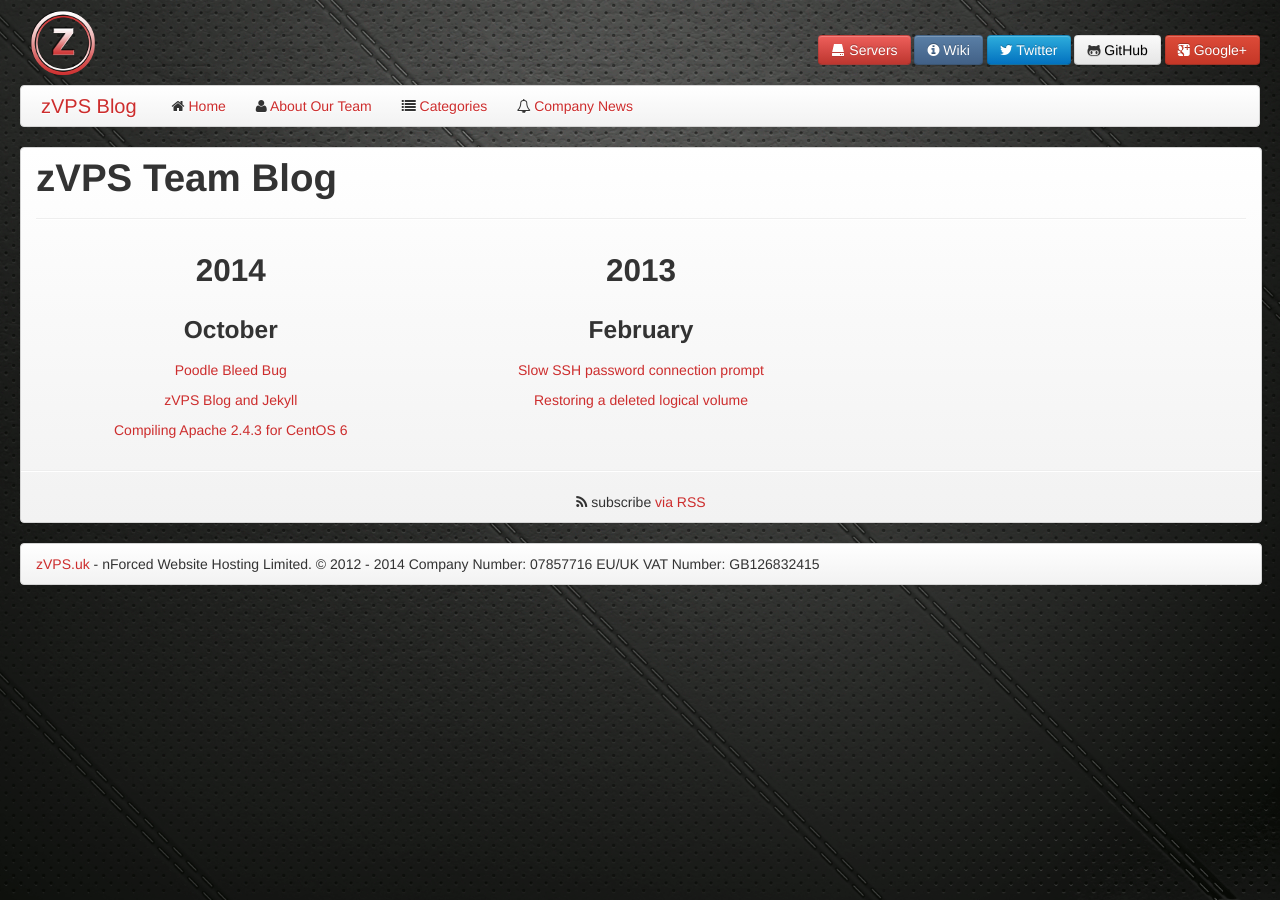
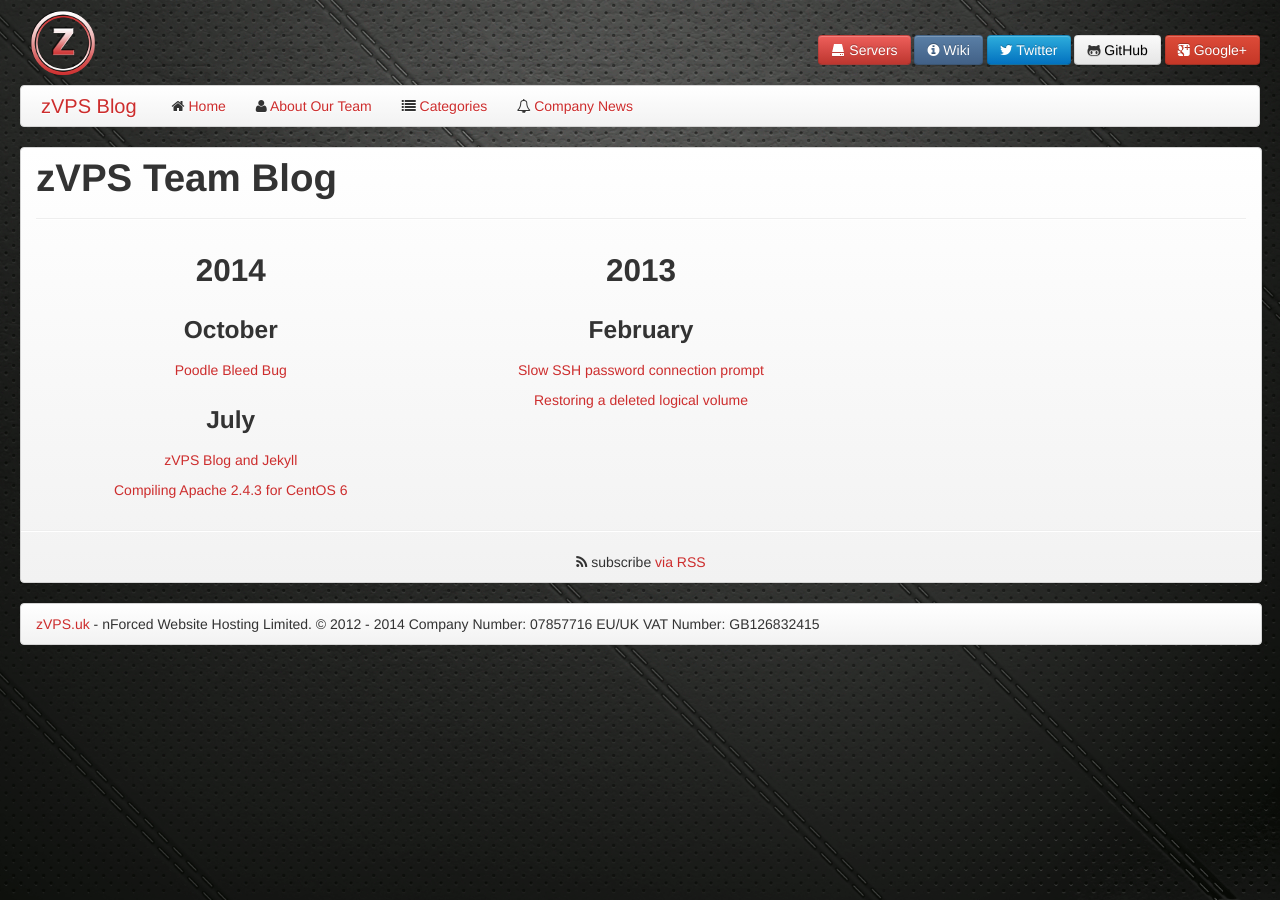
Before and after one commit to Caffe1neAdd1ct/zvps-blog, a Jekyll site: the page built from index.html, in a window 1280 px wide. Built offline with Jekyll 4.4.1, drawn with Linux system fonts in a browser that asks for light colours.

Commit message:
Fixed posts in same year not splitting into months correctly.

```diff
--- a/index.html
+++ b/index.html
@@ -30,10 +30,10 @@
             {% if forloop.first %}
 
                 {% assign count = '0' %}
-
-
-                            <div class="row-fluid"><!-- start the first row container of years -->
-                            <div class="span4" style="text-align: center;"><!-- starts the span4 container around each year -->
+                <!-- First Year Row Started -->
+                <div class="row-fluid">
+                <!-- First Year Col Started -->
+                <div class="span4" style="text-align: center;">
                     <div class="row-fluid">
                         <div class="span12">
                             <h2 id="{{ this_year }}-ref">{{this_year}}</h2>
@@ -63,9 +63,8 @@
                         </div>
                     </div>
 
-
-                        {% elsif this_year == next_year %}
-
+            {% elsif this_year == next_year and this_month == next_month %}
+            <!-- same year and month just print post -->
                 <div class="row-fluid">
                     <div class="span12">
                         <div class="container-fluid">
@@ -84,9 +83,37 @@
                         </div>
                     </div>
                 </div>
-                        {% else %}
 
-                            {% if this_year != next_year %}
+
+            {% elsif this_year == next_year and this_month != next_month %}
+            <!-- Starting next month -->
+
+                <div class="row-fluid">
+                    <div class="span12">
+                        <div class="container-fluid">
+                            <div class="row-fluid">
+                                <div class="span12">
+                                    <h3 id="{{ this_year }}-{{ this_month }}-ref">{{ this_month }}</h3>
+                                </div>
+                            </div>
+                            <div class="row-fluid">
+                                <div class="span12">
+                                    <div class="container-fluid">
+                                        <div class="row-fluid">
+                                            <div class="span12">
+                                                <a href="{{ post.url }}">{{ post.title }}</a>
+                                            </div>
+                                        </div>
+                                    </div>
+                                </div>
+                            </div>
+
+                        </div>
+                    </div>
+                </div>
+
+            {% elsif this_year != next_year and this_month != next_month %}
+
             <hr class="visible-phone">
                 </div><!-- ends the span4 container around year change -->
                 <!-- start calculation from count if a new row is needed -->
@@ -137,31 +164,11 @@
                         </div>
                     </div>
 
-                            {% else %}
-
-                                {% if this_month != next_month %}
-
-                                    <div class="row-fluid">
-                                        <div class="span12">
-                                            <div class="container-fluid">
-                                                <div class="row-fluid">
-                                                    <div class="span12">
-                                                        <h3 id="{{ this_year }}-{{ this_month }}-ref">{{ this_month }}</h3>
-                                                    </div>
-                                                </div>
-                                            </div>
-                                        </div>
-                                    </div>
-
-
-
-                                {% endif %}
-
-                            {% endif %}
-
             {% endif %}
 
         {% endfor %}
+
+
         <hr class="visible-phone">
         </div><!-- ends the span4 container around each year -->
         </div><!-- end the row of years -->
```
Lines whose indentation alone changed are shown as unchanged.
